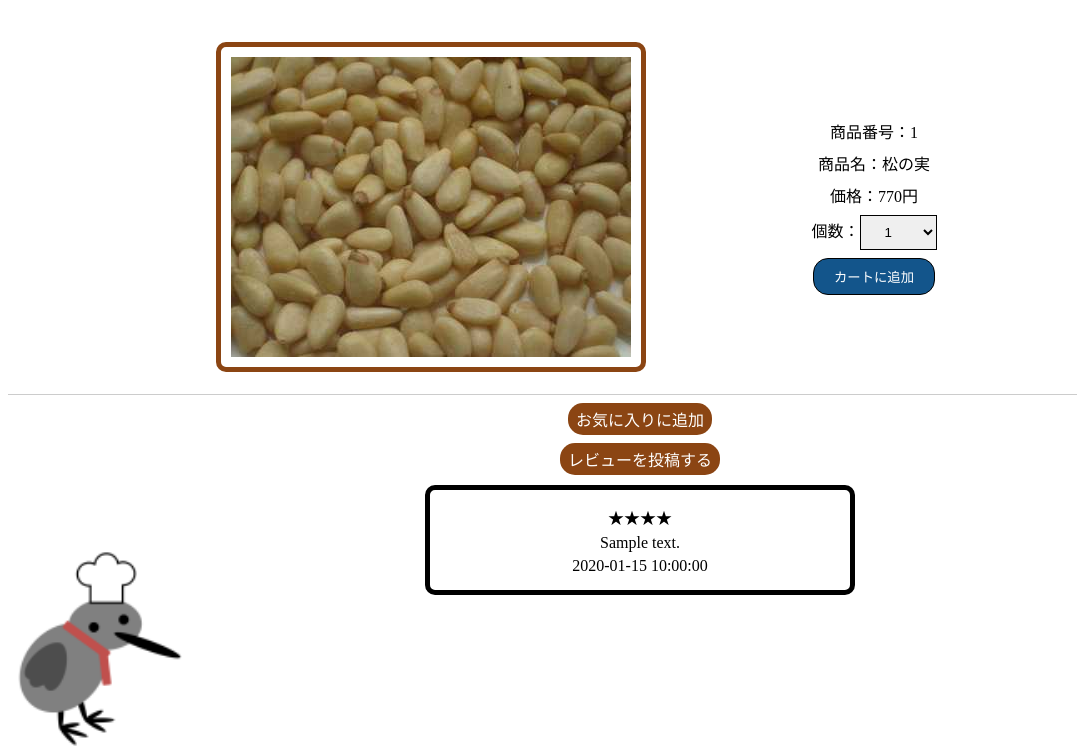
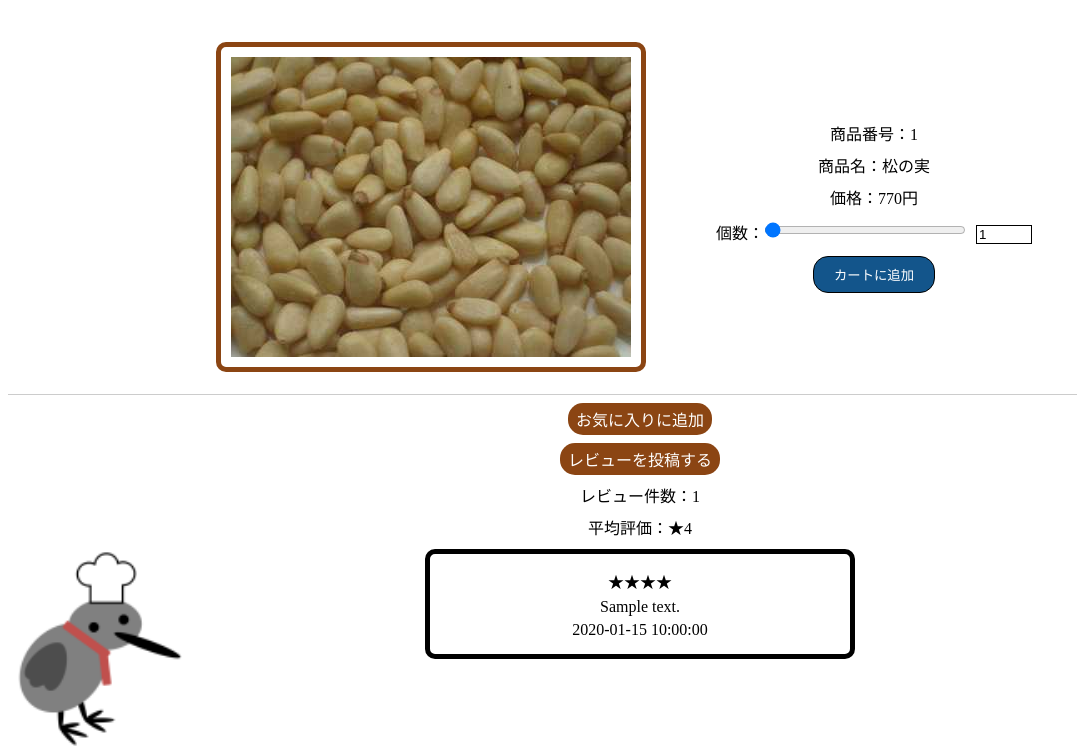
Before and after one commit to suzuki119/php_study, a PHP site: page /detail.php?id=1 in a window 1280 px wide. Shown: the part 67-816 px from the top of the page, without its empty margins (0-1077 px from the left). Run offline with PHP 8.4, Linux system fonts and the light colour scheme; data comes from the database, SQL or seed files in the repository; tables that the repository leaves empty hold one stand-in row (values such as "Sample post"); some libraries are stand-ins or nearby versions.

Commit message:
商品詳細ページにレビュー機能を追加し、レビュー件数と平均評価を表示するようにしました。また、価格計算のロジックを修正し、カート追加フォームにスライダーとテキストボックスを実装しました。お気に入りページの価格表示も同様に修正しました。フッターにカウント更新用のJavaScriptを追加し、スタイルを調整しました。

```diff
--- a/php-test/chapter7/detail.php
+++ b/php-test/chapter7/detail.php
@@ -19,15 +19,16 @@ foreach ($sql as $row) {
     echo '<form action="cart-insert.php" method="post" class="item-form">';
     echo '<p>商品番号：', $row['id'], '</p>';
     echo '<p>商品名：', $row['name'], '</p>';
-    echo '<p>価格：', number_format(round($row['price'] + $row['price'] * $tax_row['tax'] / 100)), '円</p>';
-    echo '<p>個数：<select name="count">';
-    for ($i = 1; $i <= 10; $i++) {
-        echo '<option value="', $i, '">', $i, '</option>';
-    }
-    echo '</select></p>';
+    echo '<p>価格：', number_format(round((($row['price'] - $row['price'] * ($tax_row['sell_ratio'] / 100)) + $row['price'] * $tax_row['tax'] / 100))), '円</p>';
+    echo '<p>個数：';
+
+    echo '<input type="range" name="count" id="count" min="1" max="50" value="1" oninput="updateCountText(this.value)">'; //スライダー
+    echo '<input type="text" name="count_text" id="count_text" value="1">'; //テキストボックス
+    echo '</p>';
+
     echo '<input type="hidden" name="id" value="', $row['id'], '">';
     echo '<input type="hidden" name="name" value="', $row['name'], '">';
-    echo '<input type="hidden" name="price" value="', $row['price'] + $row['price'] * $tax_row['tax'] / 100, '">';
+    echo '<input type="hidden" name="price" value="', round((($row['price'] - $row['price'] * ($tax_row['sell_ratio'] / 100)) + $row['price'] * $tax_row['tax'] / 100)), '">';
     echo '<p><input type="submit" value="カートに追加"></p>';
     echo '</form>';
     echo '</div>';
@@ -40,6 +41,25 @@ foreach ($sql as $row) {
 
     $review_sql = $pdo->prepare('select * from review where product_id=? order by created_at desc');
     $review_sql->execute([$row['id']]);
+    $review_count = 0;
+    $review_point = 0;
+    $review_average = 0;
+
+    foreach ($review_sql as $review) {
+        $review_count++;
+        $review_point += $review['rating'];
+    }
+    echo '<p>レビュー件数：', $review_count, '</p>';
+    if ($review_count > 0) {
+        $review_average = round($review_point / $review_count, 1);
+        echo '<p>平均評価：★', $review_average, '</p>';
+    } else {
+        echo '<p>平均評価：レビューなし</p>';
+    }
+
+
+    $review_sql->execute([$row['id']]);
+
     foreach ($review_sql as $review) {
         echo '<div class="review">';
         echo '<p>', str_repeat('★', $review['rating']), '</p>';
--- a/php-test/chapter7/favorite.php
+++ b/php-test/chapter7/favorite.php
@@ -22,7 +22,7 @@ if (isset($_SESSION['customer'])) {
             echo '<tr>';
             echo '<td>', $id, '</td>';
             echo '<td> <a href="detail.php?id=', $id, '">', $row['name'], '</a></td>';
-            echo '<td>', number_format(round($row['price'] + $row['price'] * $tax_row['tax'] / 100)), '円</td>';
+            echo '<td>', number_format(round((($row['price'] - $row['price'] * ($tax_row['sell_ratio'] / 100)) + $row['price'] * $tax_row['tax'] / 100))), '円</td>';
             echo '<td><a href="favorite-delete.php?id=', $id, '">削除</a></td>';
             echo '</tr>';
         }
--- a/php-test/footer.php
+++ b/php-test/footer.php
@@ -1,2 +1,17 @@
+<script>
+    const countInput = document.getElementById('count');
+    const countText = document.getElementById('count_text');
+
+    function updateCountText(value) {
+        countText.value = value;
+    }
+    countInput.addEventListener('input', function() {
+        updateCountText(this.value);
+    });
+    countText.addEventListener('input', function() {
+        countInput.value = this.value;
+    });
+</script>
 </body>
+
 </html>
--- a/php-test/style.css
+++ b/php-test/style.css
@@ -177,3 +177,13 @@ textarea{
 		margin: 5px 0;
 	}
 }
+
+input#count {
+	width: 200px;
+	margin-right: 10px;
+	appearance: auto;
+}
+input#count_text {
+	width: 50px;
+	border: 1px solid #000000;
+}
```
Also changed, not shown: php-test/chapter7/product.php (+19 -2 lines), php-test/chapter7/main.js (added).
